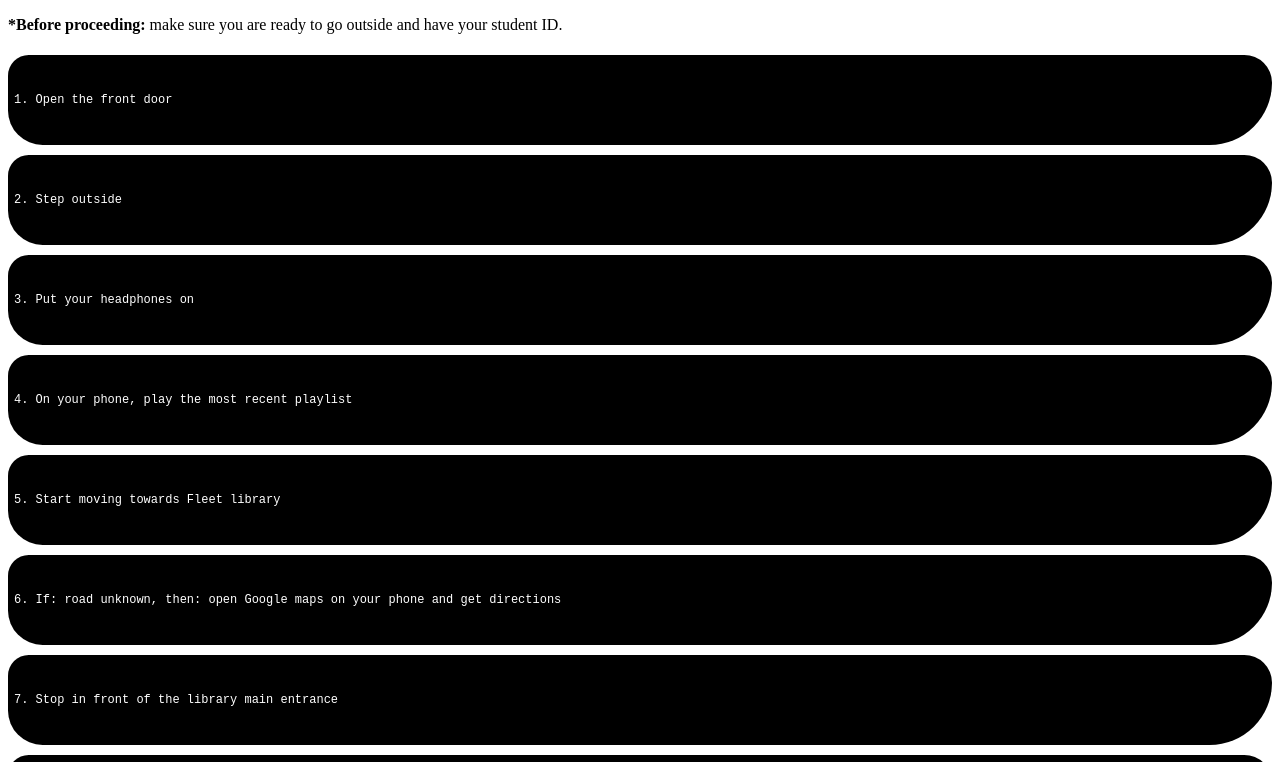
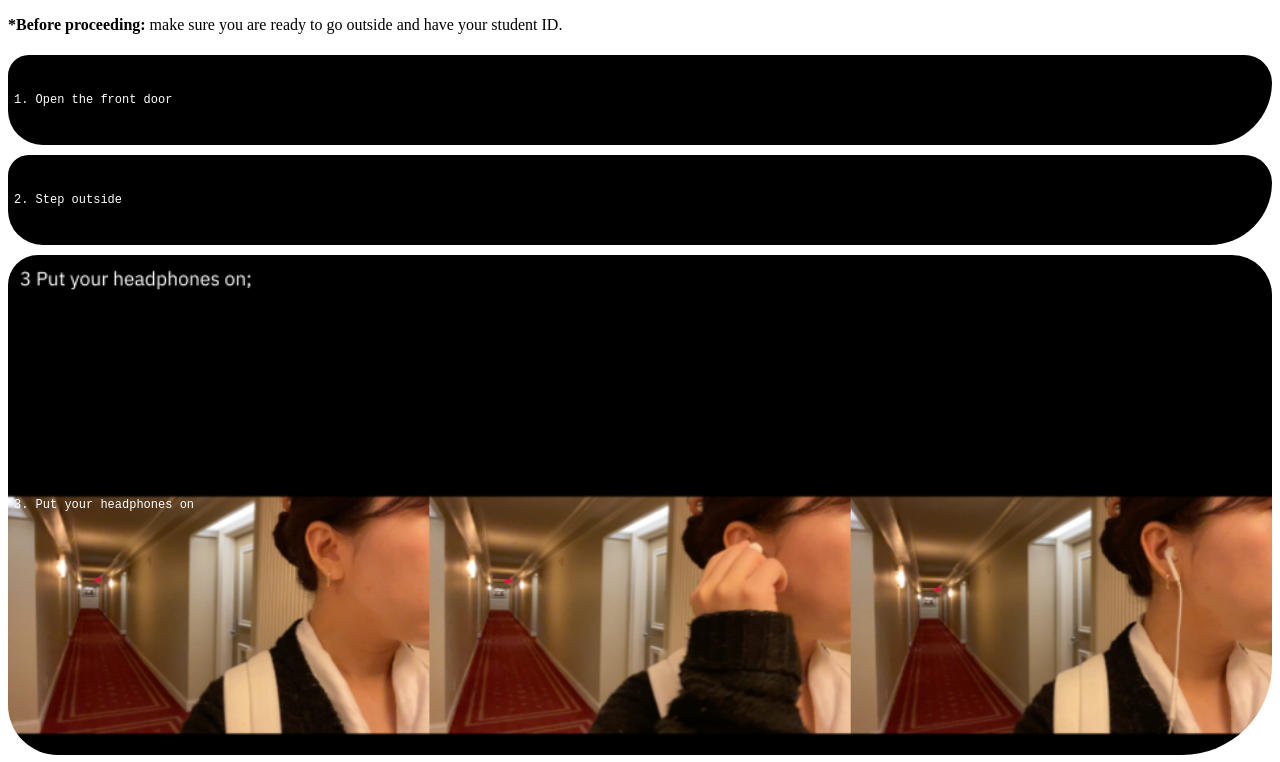
Before and after one commit to Glikerii/source-work, a plain HTML site: page project-1/index.html in a window 1280 px wide. In both pictures the pointer is over the button "3. Put your headphones on". Shown: the top 762 px of the page. Drawn offline with Linux system fonts and the light colour scheme.

Commit message:
updates-2

```diff
--- a/project-1/buttons.css
+++ b/project-1/buttons.css
@@ -59,10 +59,11 @@
     cursor: pointer;
 }
 
-  button:hover {
-      background-image: url(mina/img-3.png);
+  .step-3:hover {
+      background-image: url(Mina/img-3.png);
       background-repeat: no-repeat;
-      background-position: 100%;
+      background-size: 100%;
+      height:500px;
     }
 
 .step-4 {
@@ -81,10 +82,11 @@
     cursor: pointer;
 }
 
-  button:hover {
-      background-image: url(mina/img-4.png);
+  .step-4:hover {
+      background-image: url(Mina/img-4.png);
       background-repeat: no-repeat;
-      background-position: 100%;
+      background-size: 100%;
+      height:500px;
   }
 
 
@@ -104,14 +106,15 @@
     cursor: pointer;
   }
 
-  button:hover {
-      background-image: url(mina/img-5.png);
+  .step-5:hover {
+      background-image: url(Mina/img-5.png);
       background-repeat: no-repeat;
-      background-position: 100%;
+      background-size: 100%;
+      height:500px;
     }
 
 
-.step-6 {
+.step-5a {
     background-color: black;
     color: white;
     width: 100%;
@@ -127,10 +130,11 @@
     cursor: pointer;
 }
 
-  button:hover {
-      background-image: url(mina/img-6.png);
+    .step-5a:hover {
+      background-image: url(Mina/img-5a.png);
       background-repeat: no-repeat;
-      background-position: 100%;
+      background-size: 100%;
+      height:500px;
     }
 
 
@@ -150,10 +154,11 @@
     cursor: pointer;
 }
 
-  button:hover {
-      background-image: url(mina/img-7.png);
+    .step-7:hover {
+      background-image: url(Mina/img-7.png);
       background-repeat: no-repeat;
-      background-position: 100%;
+      background-size: 100%;
+      height:500px;
     }
 
 
@@ -173,10 +178,11 @@
     cursor: pointer;
 }
 
-  button:hover {
+    .step-8:hover {
       background-image: url(mina/img-8.png);
       background-repeat: no-repeat;
-      background-position: 100%;
+      background-size: 100%;
+      height:500px;
     }
 
 
@@ -195,10 +201,11 @@
     padding: auto;
     cursor: pointer;
 }
-    button:hover {
+    .step-9:hover {
       background-image: url(mina/img-9.png);
       background-repeat: no-repeat;
-      background-position: 100%;
+      background-size: 100%;
+      height:500px;
     }
 
 
@@ -218,10 +225,11 @@
     cursor: pointer;
 }
 
-  button:hover {
+    .step-10:hover {
       background-image: url(mina/img-10.png);
       background-repeat: no-repeat;
-      background-position: 100%;
+      background-size: 100%;
+      height:500px;
     }
 
 .step-11 {
@@ -240,10 +248,11 @@
     cursor: pointer;
 }
 
-  button:hover {
+    .step-11:hover {
       background-image: url(mina/img-11.png);
       background-repeat: no-repeat;
-      background-position: 100%;
+      background-size: 100%;
+      height:500px;
     }
 
 .step-12 {
@@ -262,10 +271,11 @@
     cursor: pointer;
 }
 
-    button:hover {
+.step-12:hover {
         background-image: url(mina/img-12.png);
         background-repeat: no-repeat;
-        background-position: 100%;
+        background-size: 100%;
+        height:500px;
     }
 
 .step-13 {
@@ -284,10 +294,11 @@
     cursor: pointer;
 }
 
-    button:hover {
+    .step-13:hover {
         background-image: url(mina/img-13.png);
         background-repeat: no-repeat;
-        background-position: 100%;
+        background-size: 100%;
+        height:500px;
     }
 
 .step-14 {
@@ -306,10 +317,11 @@
     cursor: pointer;
 }
 
-    button:hover {
+    .step-14:hover {
         background-image: url(mina/img-14.png);
         background-repeat: no-repeat;
-        background-position: 100%;
+        background-size: 100%;
+        height:500px;
     }
 
 .step-15 {
@@ -328,10 +340,11 @@
     cursor: pointer;
 }
 
-    button:hover {
+   .step-15:hover {
         background-image: url(mina/img-15.png);
         background-repeat: no-repeat;
-        background-position: 100%;
+        background-size: 100%;
+        height:500px;
     }
 
 .step-16 {
@@ -350,10 +363,11 @@
     cursor: pointer;
 }
 
-    button:hover {
+    .step-16:hover {
         background-image: url(mina/img-16.png);
         background-repeat: no-repeat;
-        background-position: 100%;
+        background-size: 100%;
+        height:500px;
     }
 
 .step-17 {
@@ -372,10 +386,11 @@
     cursor: pointer;
 }
 
-    button:hover {
+    .step-17:hover {
         background-image: url(mina/img-17.png);
         background-repeat: no-repeat;
-        background-position: 100%;
+      background-size: 100%;
+      height:500px;
     }
 
 .step-18 {
@@ -394,8 +409,9 @@
     cursor: pointer;
 }
 
-    button:hover {
+    .step-18:hover {
         background-image: url(mina/img-18.png);
         background-repeat: no-repeat;
-        background-position: 100%;
+      background-size: 100%;
+      height:500px;
     }
--- a/project-1/index.html
+++ b/project-1/index.html
@@ -40,13 +40,13 @@
   </button>
 
   <button
-  class="step-6">
-    6. If: road unknown, then: open Google maps on your phone and get directions
+  class="step-5a">
+    5a. If: road unknown, then: open Google maps on your phone and get directions
   </button>
 
   <button
   class="step-7">
-    7. Stop in front of the library main entrance
+   7 Stop in front of the library main entrance
   </button>
 
   <button
```
Also changed, not shown: index.html (+1 -1 lines), project-1/main_page.html (deleted, +0 -22 lines), project-1/Mina/img-10.png, project-1/Mina/img-11.png (deleted), project-1/Mina/img-12.png (deleted), project-1/Mina/img-5a.png (added), project-1/Mina/img-6.png (added), project-1/Mina/img-7.png, project-1/Mina/img-8.png, project-1/Mina/img-9.png.
